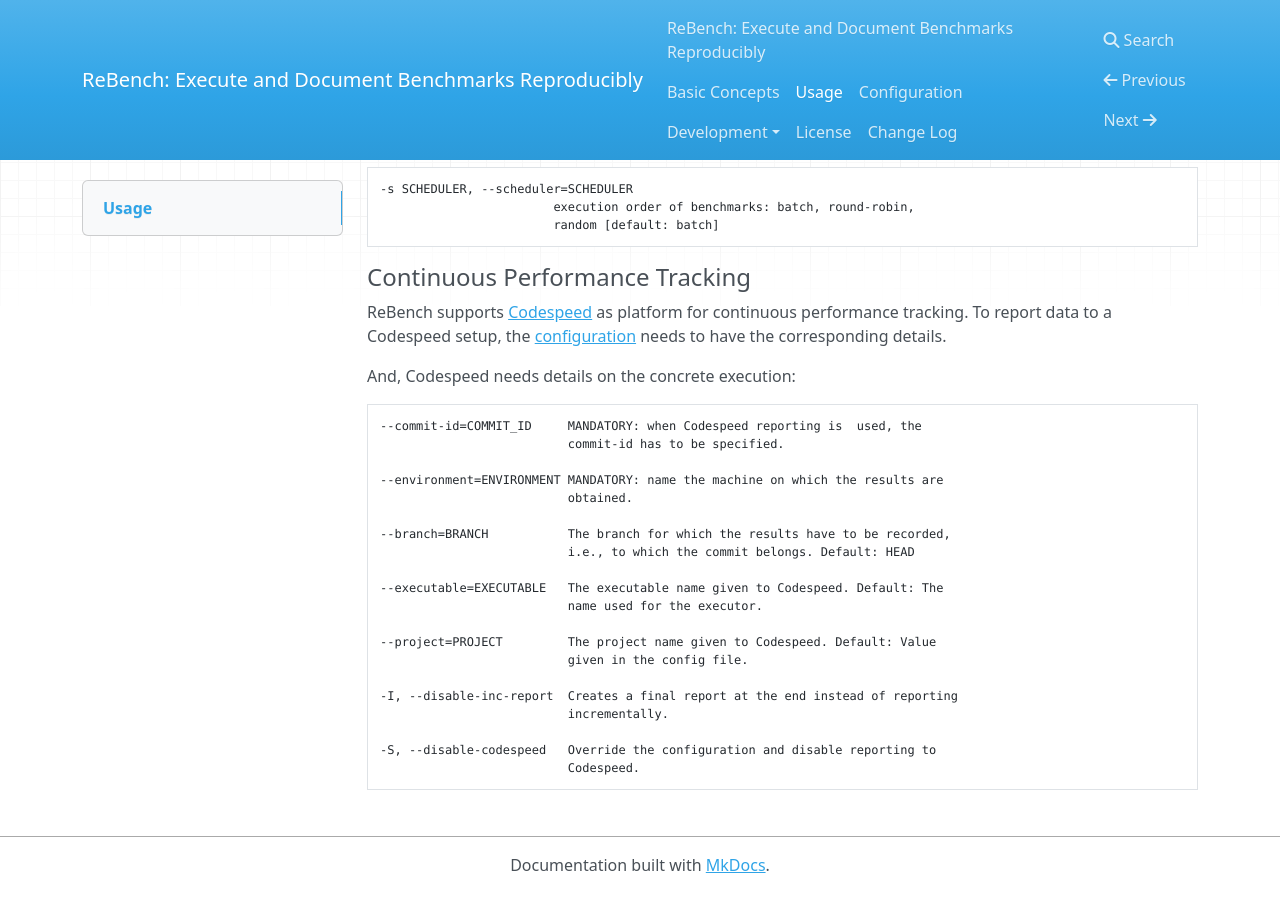
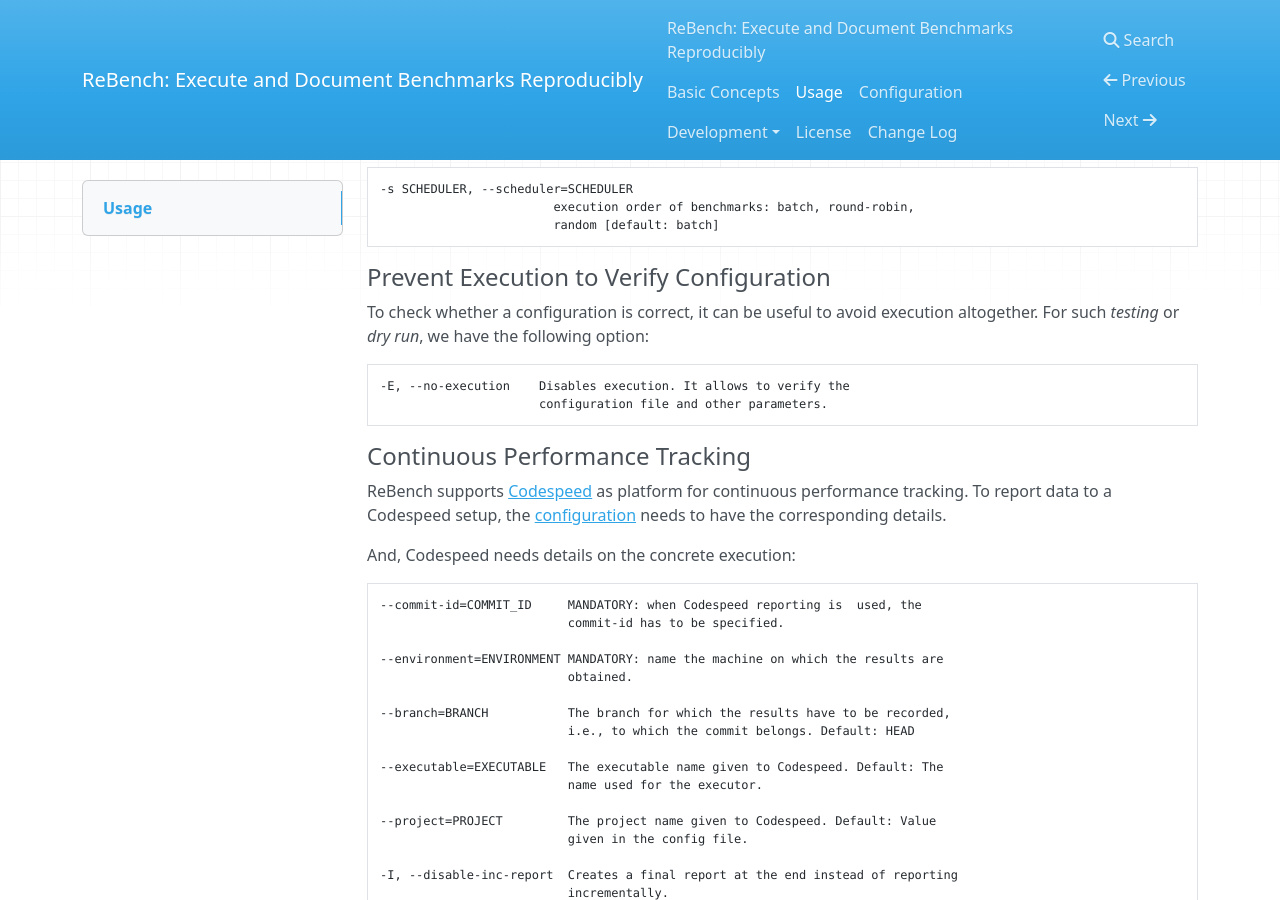
Before and after one commit to smarr/ReBench, an MkDocs documentation site: the page built from docs/usage.md, in a window 1280 px wide and 900 px high, scrolled down 2377 px. Built offline with MkDocs 1.6.1, drawn with Linux system fonts in a browser that asks for light colours; nearby versions of some CDN libraries; old or Windows-style settings are respelled for this version of MkDocs.

Commit message:
Add support to prevent execution
This is essentially a dry-run, and allows to check whether the loads configuration.

Signed-off-by: Stefan Marr <git@stefan-marr.de>

````diff
--- a/docs/usage.md
+++ b/docs/usage.md
@@ -143,6 +143,17 @@ For this purpose we use *schedulers* to determine the execution order.
                         random [default: batch]
 ```
 
+#### Prevent Execution to Verify Configuration
+
+To check whether a configuration is correct, it can be useful to avoid
+execution altogether. For such *testing* or *dry run*, we have the following
+option:
+
+```text
+-E, --no-execution    Disables execution. It allows to verify the
+                      configuration file and other parameters.
+```
+
 #### Continuous Performance Tracking
 
 ReBench supports [Codespeed][1] as platform for continuous performance
````
Also changed, not shown: 1 other file.
